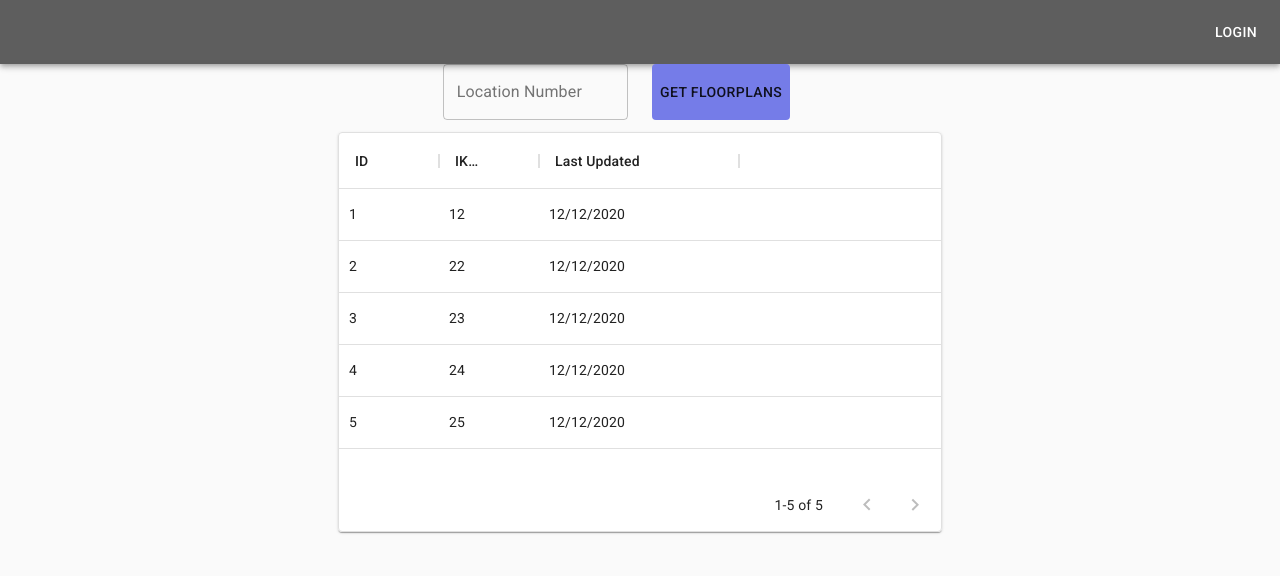
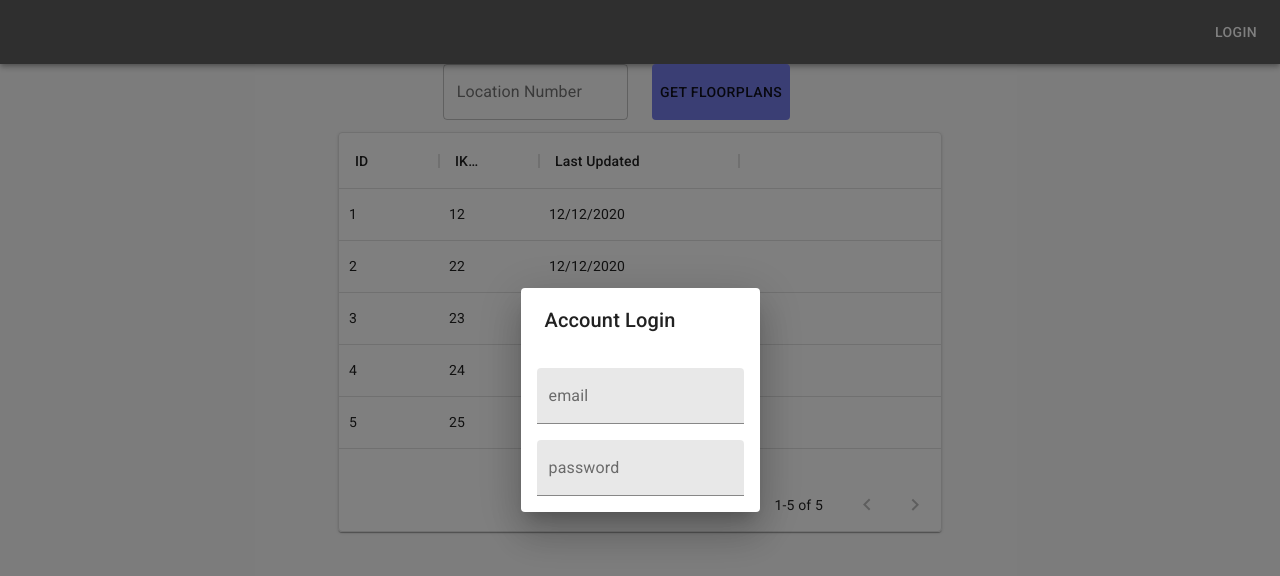
Before and after one commit to sam-n-bell/social-app-next, a Next.js app in the folder social-app/: page /examples/datagridexample in a window 1280 px wide. Both pictures are taken after a click on the button "LOGIN". Shown: the top 576 px of the page. Built offline with nearby package versions, Linux system fonts and the light colour scheme.

Commit message:
basic modal, look at errors

```diff
--- a/social-app/components/header.tsx
+++ b/social-app/components/header.tsx
@@ -13,6 +13,7 @@ import {
 } from "@material-ui/core";
 import MenuIcon from "@material-ui/icons/Menu";
 import React from "react";
+import LoginDialog from "./logindialog";
 
 const Header: React.FC = () => {
   const useStyles = makeStyles((theme: Theme) => ({
@@ -34,6 +35,11 @@ const Header: React.FC = () => {
   const classes = useStyles();
 
   const [showDrawer, setShowDrawer] = React.useState<boolean>(false);
+  const [loginOpen, setLoginOpen] = React.useState<boolean>(false);
+
+  const toggleLoginModal = (val: boolean) => {
+    setLoginOpen(val);
+  };
 
   const toggleDrawer = (status: boolean) => (event) => {
     setShowDrawer(status);
@@ -55,6 +61,7 @@ const Header: React.FC = () => {
 
   return (
     <div className={classes.root}>
+      <LoginDialog open={loginOpen} onClose={setLoginOpen} />
       <Drawer
         anchor={"left"}
         open={showDrawer}
@@ -84,7 +91,14 @@ const Header: React.FC = () => {
             display={{ xs: "none", md: "block" }}
             className={classes.loginButton}
           >
-            <Button color="inherit">Login</Button>
+            <Button
+              color="inherit"
+              onClick={(e) => {
+                setLoginOpen(true);
+              }}
+            >
+              Login
+            </Button>
             {/* <Button color="inherit">Logout</Button> */}
           </Box>
         </Toolbar>
--- /dev/null
+++ b/social-app/components/logindialog.tsx
@@ -0,0 +1,49 @@
+import React from "react";
+import {
+  Dialog,
+  DialogTitle,
+  List,
+  ListItem,
+  TextField,
+} from "@material-ui/core";
+
+interface DialogProps {
+  open: boolean;
+  onClose: Function;
+}
+const LoginDialog: React.FC<DialogProps> = ({ open, onClose }) => {
+  const handleClose = () => {
+    onClose();
+  };
+
+  const [email, setEmail] = React.useState<string>("");
+  const [password, setPassword] = React.useState<string>("");
+
+  return (
+    <Dialog open={open} onClose={handleClose}>
+      <DialogTitle>Account Login</DialogTitle>
+      <List>
+        <ListItem>
+          <TextField
+            variant="filled"
+            label="email"
+            onChange={(event) => {
+              setEmail(event.currentTarget.value);
+            }}
+          />
+        </ListItem>
+        <ListItem>
+          <TextField
+            variant="filled"
+            label="password"
+            onChange={(event) => {
+              setPassword(event.currentTarget.value);
+            }}
+          />
+        </ListItem>
+      </List>
+    </Dialog>
+  );
+};
+
+export default LoginDialog;
--- a/social-app/mockData/mockdata.ts
+++ b/social-app/mockData/mockdata.ts
@@ -13,5 +13,3 @@ export const mockTableDataColumns: GridColDef[] = [
     {field: "ikbId", headerName: "IKB ID"},
     {field: "lastUpdated", headerName: "Last Updated", width: 200}
 ]
-
-export default null;
--- a/social-app/package.json
+++ b/social-app/package.json
@@ -14,6 +14,9 @@
     "next": "10.2.0",
     "react": "17.0.2",
     "react-dom": "17.0.2",
+    "redux": "^4.1.0",
+    "redux-observable": "^1.2.0",
+    "rxjs": "^7.1.0",
     "styled-components": "^5.3.0"
   },
   "devDependencies": {
```
Also changed, not shown: 1 other file (tests, documents, lock files or other folders).
